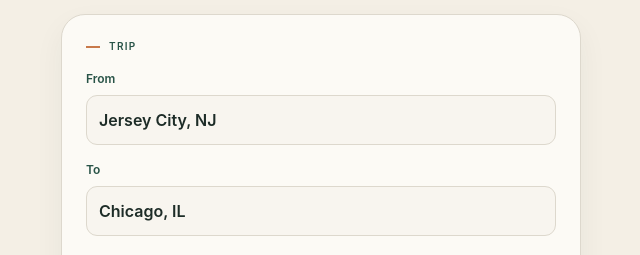
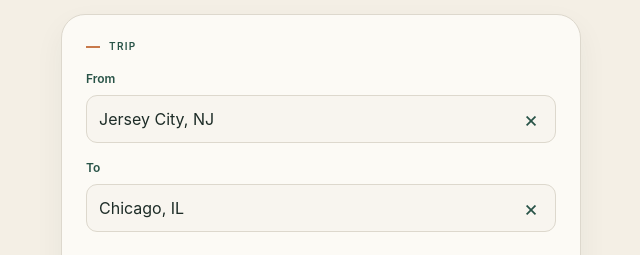
Before and after one commit to patrickarvia/pawstop, a website: page index.html in a window 1280 px wide. Shown: the part 387-642 px from the top of the page, 319-959 px from the left. Drawn offline with Linux system fonts and the light colour scheme.

Commit message:
Add clear buttons to trip location fields (#43)
* Add trip field clear controls (app.js)

* Add trip field clear controls (index.html)

* Add trip field clear controls (style.css)

```diff
--- a/app.js
+++ b/app.js
@@ -94,6 +94,7 @@ if($("useLocation")) $("useLocation").onclick=async()=>{
     if(revision!==locationRevision) return;
     currentOriginCoordinates={latitude:position.latitude,longitude:position.longitude};
     $("from").value="Current location";
+    $("clear-from").hidden = false;
     if(locationStatus){
       const accuracy=Number.isFinite(position.accuracy)&&position.accuracy>=0?Math.ceil(position.accuracy):null;
       const weak=accuracy===null||accuracy>100;
@@ -111,12 +112,7 @@ if($("useLocation")) $("useLocation").onclick=async()=>{
       change.className='change-location';
       change.textContent='Change starting location';
       change.onclick=()=>{
-        currentOriginCoordinates=null;
-        delete selectedPlaces.from;
-        locationRevision++;
-        $('from').value='';
-        locationStatus.replaceChildren();
-        $('from').focus();
+        $('clear-from').click();
       };
       locationStatus.replaceChildren(address,document.createElement('br'),detail,document.createElement('br'),link,document.createElement('br'),change);
       locationStatus.classList.toggle('warning',weak);
@@ -428,6 +424,13 @@ document.querySelectorAll("[data-alt]").forEach(b=>b.onclick=()=>{
 const selectedPlaces = {};
 for (const id of ['from', 'to']) {
   const input = $(id);
+  const clear = $(`clear-${id}`);
+  clear.hidden = !input.value;
+  clear.onclick = () => {
+    input.value = '';
+    input.focus();
+    input.dispatchEvent(new Event('input', { bubbles: true }));
+  };
   const container = document.createElement('div');
   container.className = 'location-suggestions';
   container.hidden = true;
@@ -456,6 +459,7 @@ for (const id of ['from', 'to']) {
     active = -1;
   }
   input.addEventListener('input', () => {
+    clear.hidden = !input.value;
     delete selectedPlaces[id];
     close();
     const query = input.value.trim();
@@ -482,6 +486,7 @@ for (const id of ['from', 'to']) {
           option.addEventListener('pointerdown', event => event.preventDefault());
           option.onclick = () => {
             input.value = place.label;
+            clear.hidden = false;
             selectedPlaces[id] = place.placeId;
             if (id === 'from') { currentOriginCoordinates = null; locationRevision++; $('locationStatus').replaceChildren(); }
             close();
--- a/index.html
+++ b/index.html
@@ -64,10 +64,18 @@
 
     <div class="card form-card">
       <div class="section-label">TRIP</div>
-      <label>From<input id="from" value="Jersey City, NJ"></label>
+      <label class="location-label" for="from">From</label>
+      <div class="location-field">
+        <input id="from" value="Jersey City, NJ">
+        <button id="clear-from" class="clear-location" type="button" aria-label="Clear starting location" hidden>×</button>
+      </div>
       <button id="useLocation" class="native-only native-action" type="button">Use my current location</button>
       <p id="locationStatus" class="native-only location-status" role="status" aria-live="polite"></p>
-      <label>To<input id="to" value="Chicago, IL"></label>
+      <label class="location-label" for="to">To</label>
+      <div class="location-field">
+        <input id="to" value="Chicago, IL">
+        <button id="clear-to" class="clear-location" type="button" aria-label="Clear destination" hidden>×</button>
+      </div>
 
       <div class="section-label">DOG PROFILE</div>
       <div class="two">
--- a/style.css
+++ b/style.css
@@ -165,3 +165,24 @@ html.native-app main{min-height:100vh;height:auto;overflow:visible}
 .location-status a {
   color: #285749;
 }
+
+.location-label { margin-bottom: 0; }
+.location-field { position: relative; margin-bottom: 16px; }
+.location-field input { padding-inline-end: 48px; }
+.clear-location {
+  position: absolute;
+  top: 50%;
+  inset-inline-end: 3px;
+  transform: translateY(-50%);
+  width: 44px;
+  height: 44px;
+  padding: 0;
+  border: 0;
+  border-radius: 8px;
+  background: transparent;
+  color: var(--forest);
+  font: inherit;
+  font-size: 22px;
+  cursor: pointer;
+}
+.clear-location:focus-visible { outline: 2px solid var(--forest); outline-offset: -4px; }
```
